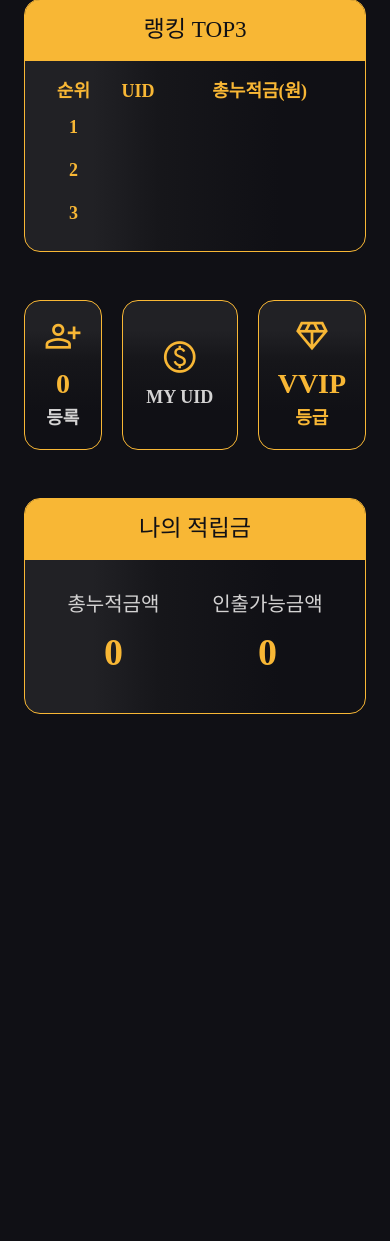
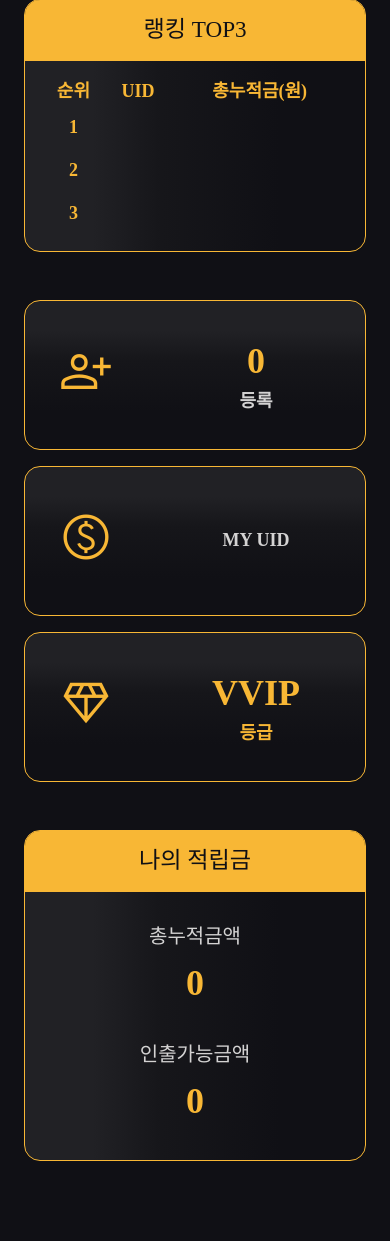
Before and after one commit to kimbonggoo/commission-1, a Django app: page / in a window 390 px wide. Shown: the part 397-1638 px from the top of the page. Before the commit the page ends 1111 px from the top, so only its background shows below. Run offline with Django 4.2, Linux system fonts and the light colour scheme; the visitor is signed in with stand-in values (Sample User, id 1); data comes from the database, SQL or seed files in the repository; data that the repository does not hold is empty; some web fonts are replaced.

Commit message:
mobile views

```diff
--- a/static/css/main.css
+++ b/static/css/main.css
@@ -85,10 +85,12 @@
 .my-info-item:nth-child(1) {
   flex-grow: 1;
 }
+
 .my-info-item:nth-child(2) {
   flex-grow: 1.25;
   margin: 0 20px;
 }
+
 .my-info-item:nth-child(3) {
   flex-grow: 1;
 }
@@ -101,6 +103,10 @@
 .my-info-item p {
   margin: 0;
   font-weight: bold;
+}
+
+.my-info-text {
+  text-align: center;
 }
 
 .my-info-num {
@@ -148,7 +154,7 @@
 
 .my-commission-wrap p {
   margin: 0;
-  font-size: 38px;
+  font-size: 36px;
   font-weight: bold;
   color: var(--color-main);
 }
@@ -157,3 +163,35 @@
 .withdraw {
   text-align: center;
 }
+
+@media screen and (max-width: 768px) {
+  /* Info */
+  .my-info-wrap {
+    flex-direction: column;
+  }
+  .my-info-item {
+    flex-direction: row;
+    justify-content: space-around;
+  }
+  .my-info-item:nth-child(2) {
+    flex-grow: 1;
+    margin: 1rem 0;
+  }
+  .my-info-icon span {
+    font-size: 54px;
+  }
+  .my-info-text {
+    width: 150px;
+  }
+  .my-info-num {
+    font-size: 36px;
+  }
+
+  /* Commission */
+  .my-commission-wrap {
+    flex-direction: column;
+  }
+  .withdraw {
+    margin-top: 2rem;
+  }
+}
--- a/views/templates/views/index.html
+++ b/views/templates/views/index.html
@@ -52,8 +52,10 @@
             person_add
           </span>
         </div>
+        <div class="my-info-text">
           <p class="my-info-num">{{ lower_count }}</p>
           <p class="my-info-title">등록</p>
+        </div>
       </div>
       <div class="my-info-item">
         <div class="my-info-icon">
@@ -61,8 +63,10 @@
             paid
           </span>
         </div>
+        <div class="my-info-text">
           <p class="my-info-num">{{ uid }}</p>
           <p class="my-info-title">MY UID</p>
+        </div>
       </div>
       <div class="my-info-item">
         <div class="my-info-icon">
@@ -70,8 +74,10 @@
             diamond
           </span>
         </div>
+        <div class="my-info-text">
           <p class="my-info-num">VVIP</p>
           <p class="my-info-title">등급</p>
+        </div>
       </div>
     </div>
     </div>
```
Lines whose indentation alone changed are shown as unchanged.
